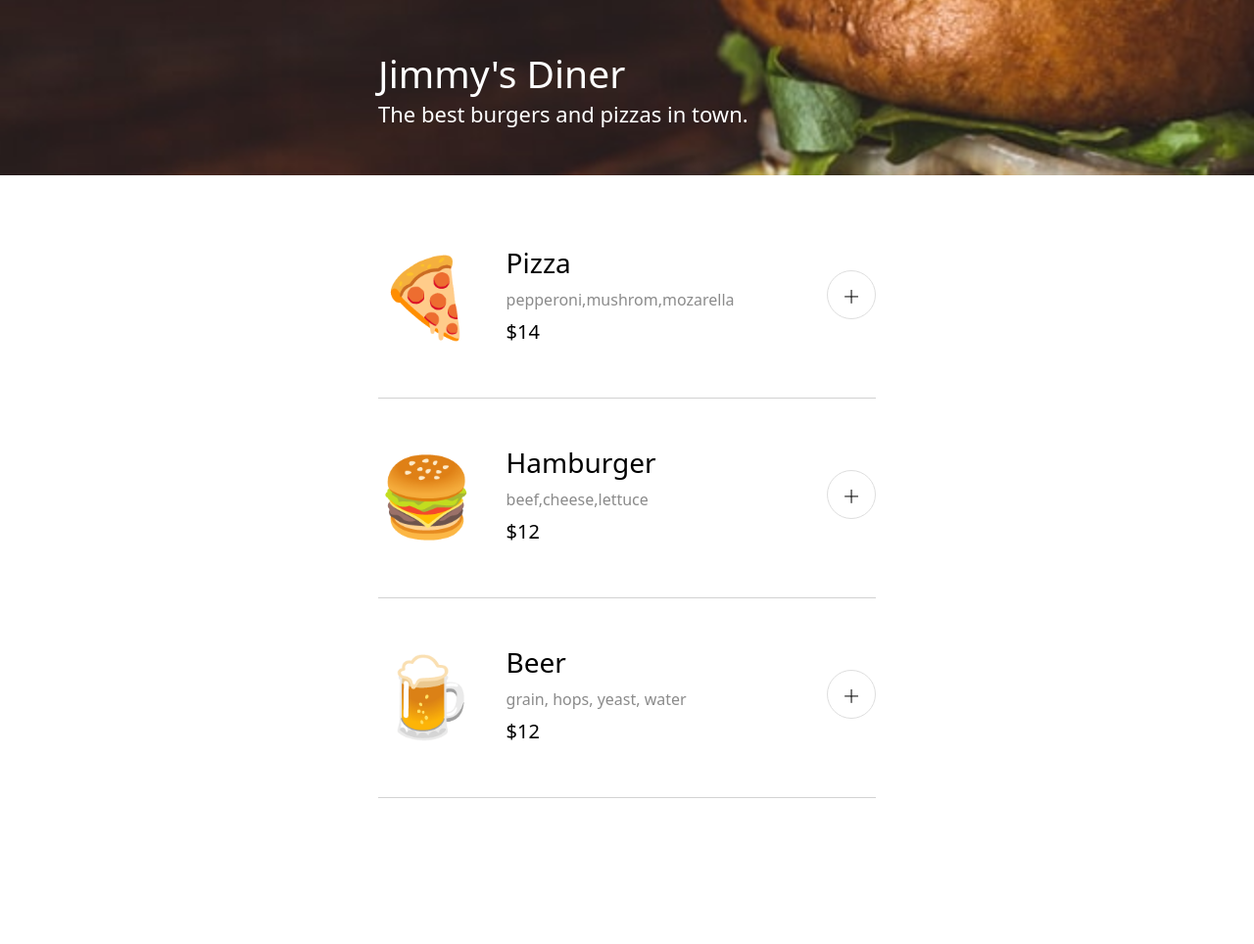
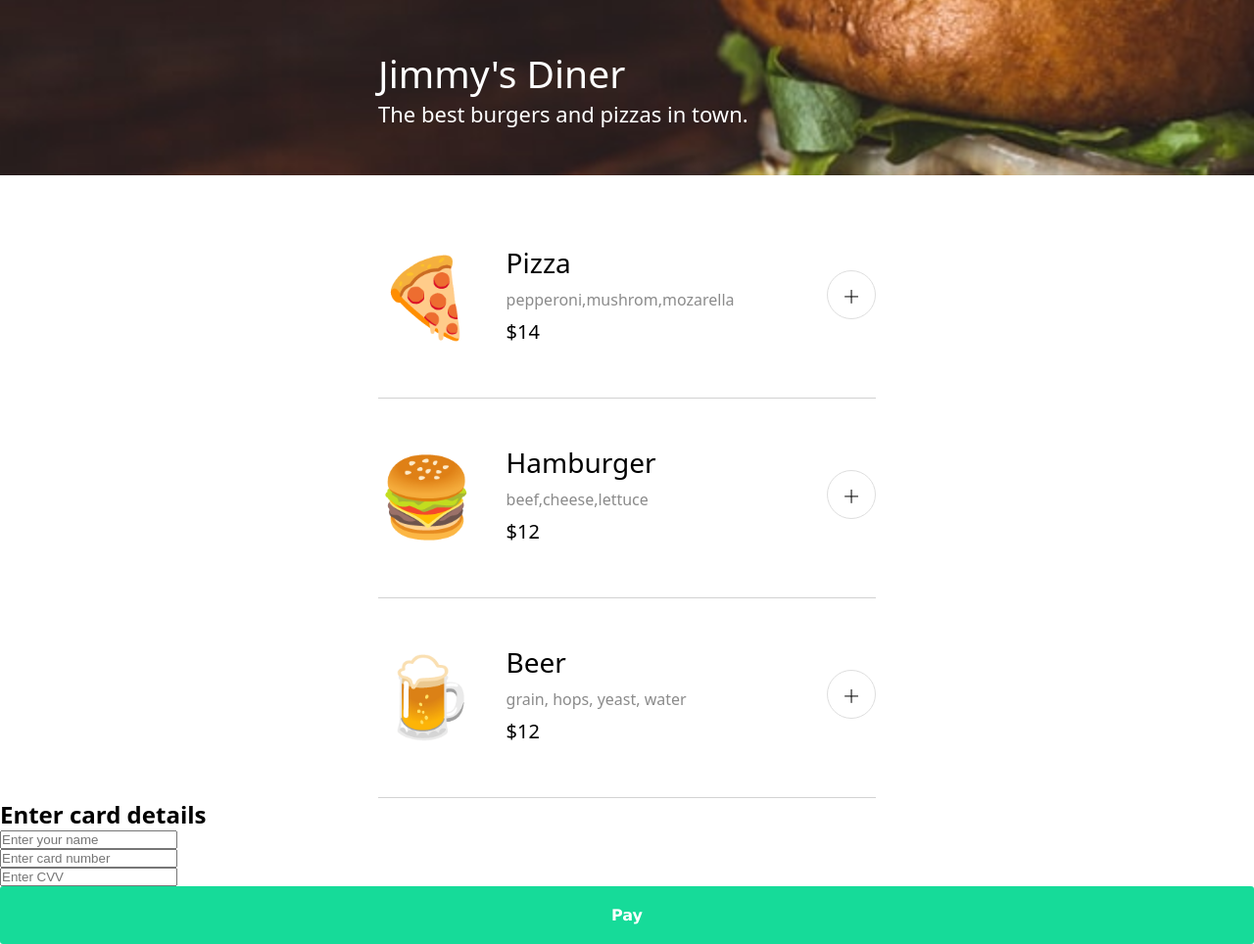
Before and after one commit to bluepersia/restaurant-app-4, a website with bundled scripts: page index.html in a window 1280 px wide. Shown: the whole page at 98% size. Before the commit the page ends 815 px from the top, so only its background shows below. Built offline with nearby package versions, Linux system fonts and the light colour scheme; a web font is replaced by a local one.

Commit message:
Checkout HTML structure

```diff
--- a/index.html
+++ b/index.html
@@ -72,6 +72,43 @@
       </section>
     </main>
 
+    <section class="checkout">
+      <h2 class="checkout__title">Enter card details</h2>
+      <form class="checkout__form">
+        <label for="name" class="sr-only">Name</label>
+        <input
+          type="text"
+          class="input"
+          id="name"
+          placeholder="Enter your name"
+          required
+          name="name"
+        />
+
+        <label for="card" class="sr-only">Card Number</label>
+        <input
+          type="text"
+          class="input"
+          id="card"
+          placeholder="Enter card number"
+          required
+          name="card"
+        />
+
+        <label for="cvv" class="sr-only">CVV</label>
+        <input
+          type="number"
+          class="input"
+          id="cvv"
+          placeholder="Enter CVV"
+          required
+          name="cvv"
+        />
+
+        <button type="submit" class="btn checkout__pay-btn">Pay</button>
+      </form>
+    </section>
+
     <script src="./src/js/index.js" type="module"></script>
   </body>
 </html>
```
